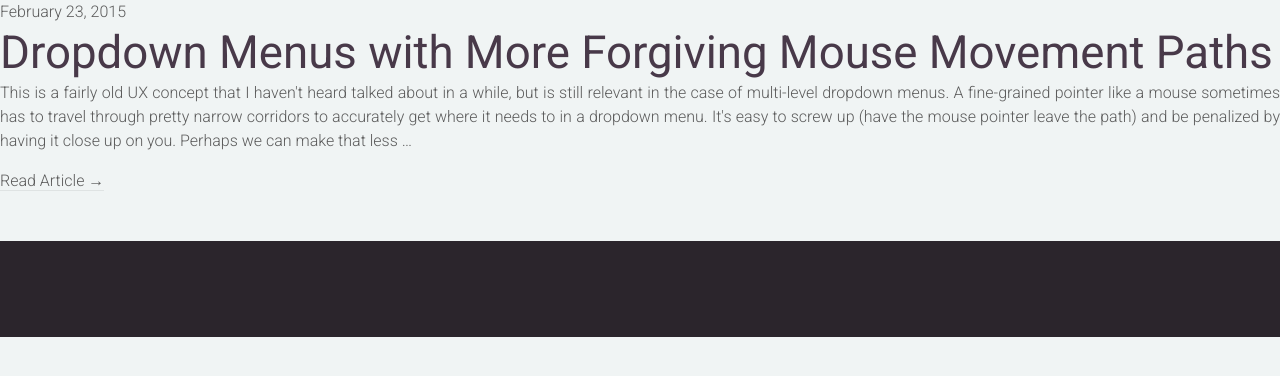
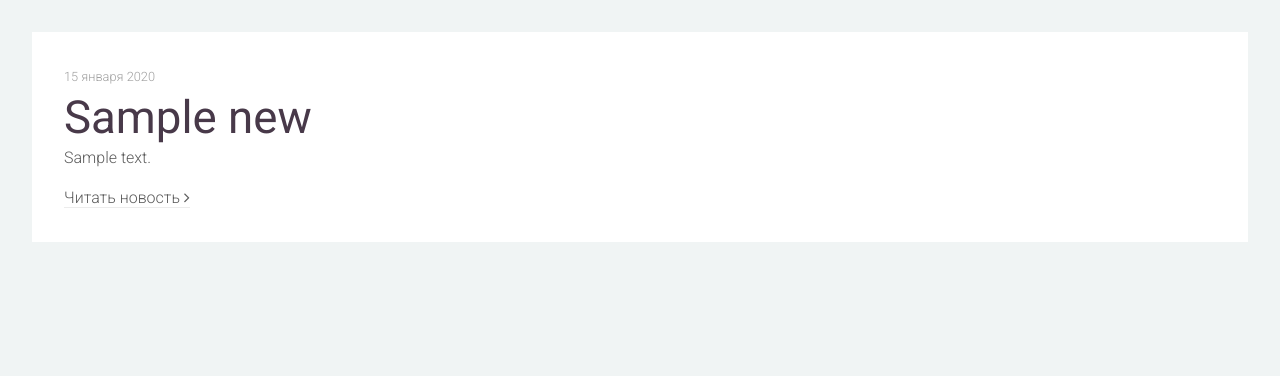
Before and after one commit to Samael500/wed, a Django app: page /news in a window 1280 px wide. Shown: the part 200-576 px from the top of the page. Run offline with Django 3.2, Linux system fonts and the light colour scheme; a user stored in the database is signed in; tables that the repository leaves empty hold one stand-in row (values such as "Sample post"); parts of the project's set-up code (start-up, migrations or seed data) failed here and were passed over; some libraries are stand-ins or nearby versions.

Commit message:
:rocke: news list and details

```diff
--- a/mywed/news/views.py
+++ b/mywed/news/views.py
@@ -1,8 +1,18 @@
-from django.views.generic import TemplateView
+from django.views.generic import ListView, DetailView
+from news.models import News
 
 
-class NewsListView(TemplateView):
+class NewsListView(ListView):
 
     """ News view class """
 
+    model = News
     template_name = 'news.html'
+
+
+class NewsDetailView(DetailView):
+
+    """ News detail view class """
+
+    model = News
+    template_name = 'news_detail.html'
--- a/mywed/static/css/style.css
+++ b/mywed/static/css/style.css
@@ -737,6 +737,13 @@
 			padding-top: 0;
 		}
 
+		.wrapper.style3
+		{
+			margin: 2em 2em 2em 2em;
+			padding: 2em 2em 2em 2em;
+		}
+
+
 /*********************************************************************************/
 /* Header                                                                        */
 /*********************************************************************************/
--- a/mywed/templates/base_site.html
+++ b/mywed/templates/base_site.html
@@ -24,9 +24,11 @@
     {% block content %}{% endblock %}
 
     <!-- Footer -->
+{% comment %}
     <div id="footer">
         <div class="container">
         </div>
     </div>
+{% endcomment %}
 </body>
 {% endblock %}
--- a/mywed/templates/news.html
+++ b/mywed/templates/news.html
@@ -10,19 +10,19 @@
 
 {% block content %}
 
-<article class="module module-blogpost" id="post-196605">
+<div class="container">
 
-          <time datetime="2015-02-23" class="bar-time">
-            February 23, 2015          </time>
+{% for news in object_list %}
 
-          <h2>
-            <a href="https://css-tricks.com/dropdown-menus-with-more-forgiving-mouse-movement-paths/">
-              Dropdown Menus with More Forgiving Mouse Movement Paths            </a>
-          </h2>
+    <article class="wrapper style3">
+        <time datetime="{{ news.pub_date|date:'Y-m-d' }}" class="timestamp">{{ news.pub_date|date:'d E Y' }}</time>
+        <h2><a href="{% url 'news_detail' news.pk %}">{{ news.title }}</a></h2>
+        <p>{{ news.text|truncatechars:200 }}</p>
+        <a href="{% url 'news_detail' news.pk %}">Читать новость <i class="fa fa-angle-right"></i></a>
+    </article>
 
-          <p>This is a fairly old UX concept that I haven't heard talked about in a while, but is still relevant in the case of multi-level dropdown menus. A fine-grained pointer like a mouse sometimes has to travel through pretty narrow corridors to accurately get where it needs to in a dropdown menu. It's easy to screw up (have the mouse pointer leave the path) and be penalized by having it close up on you. Perhaps we can make that less …</p>
-          <a class="read-article" href="https://css-tricks.com/dropdown-menus-with-more-forgiving-mouse-movement-paths/">Read Article →</a>
+{% endfor %}
 
-        </article>
+</div>
 
 {% endblock %}
--- a/mywed/urls.py
+++ b/mywed/urls.py
@@ -4,7 +4,7 @@ from django.contrib import admin
 
 from guests.views import LoginFormView
 from index.views import IndexView
-from news.views import NewsListView
+from news.views import NewsListView, NewsDetailView
 
 
 urlpatterns = patterns(
@@ -16,4 +16,5 @@ urlpatterns = patterns(
     url(r'^login$', LoginFormView.as_view(), name='login'),
     url(r'^$', login_required(IndexView.as_view()), name='index'),
     url(r'^news$', login_required(NewsListView.as_view()), name='news'),
+    url(r'^news/(?P<pk>\d+)$', login_required(NewsDetailView.as_view()), name='news_detail'),
 )
```
Also changed, not shown: mywed/templates/news_detail.html (added, +18 -0 lines).
